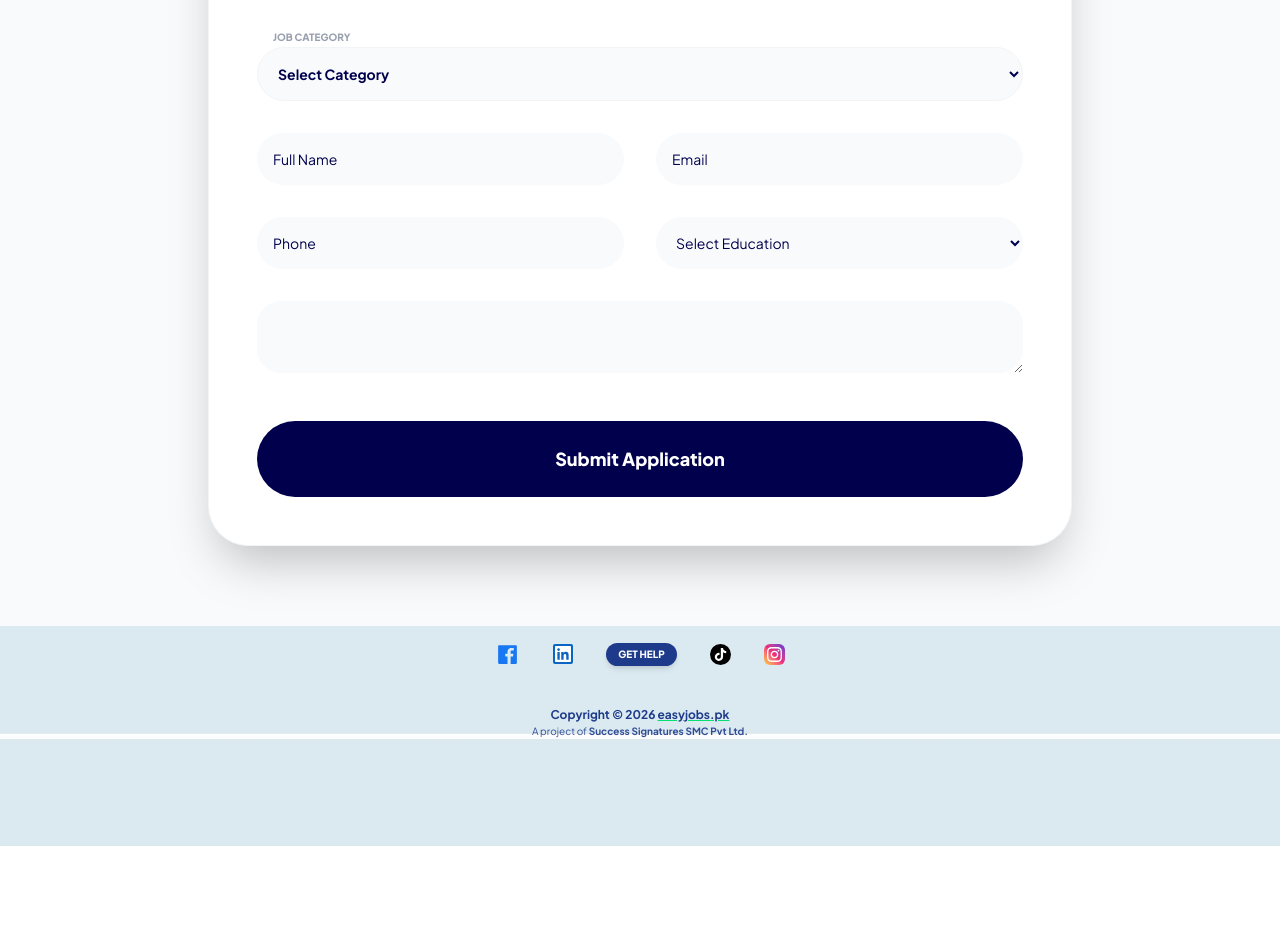
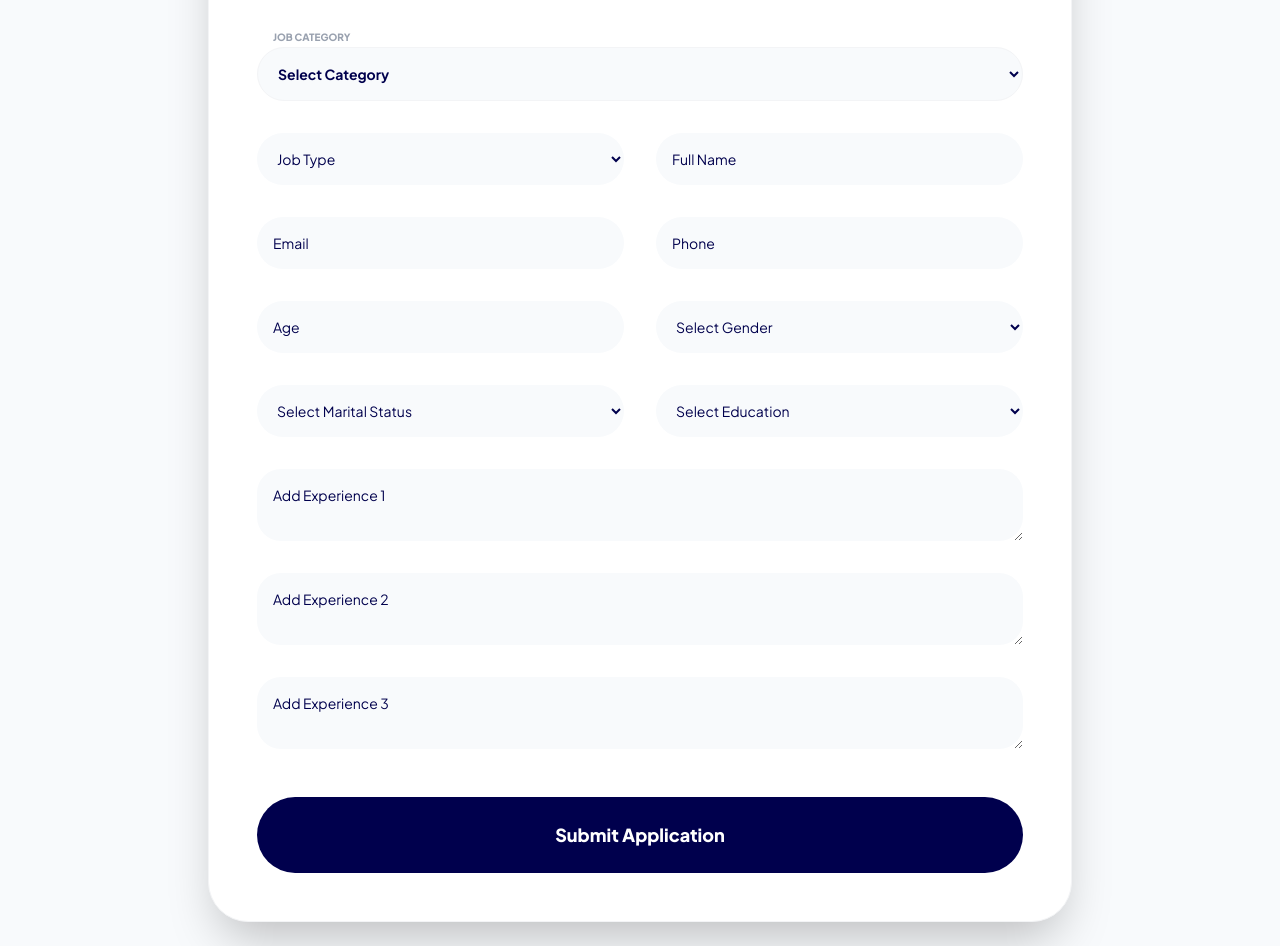
Before and after one commit to fmughalishere/client, a Next.js app: page /jobs in a window 1280 px wide. Shown: the part 640-1586 px from the top of the page. Before the commit the page ends 1486 px from the top, so only its background shows below. Built offline with nearby package versions, Linux system fonts and the light colour scheme.

Commit message:
Update UI

```diff
--- a/src/app/jobs/page.tsx
+++ b/src/app/jobs/page.tsx
@@ -14,6 +14,10 @@ const [formData, setFormData] = useState({
 fullName: "",
 email: "",
 phone: "",
+age:"",
+jobtype:"",
+maritalStatus:"",
+gender:"",
 applyingFor: "",
 category: "",
 city: "",
@@ -29,7 +33,6 @@ options: [
 "Full Time Maid",
 "Part Time Maid",
 "Live-in Maid",
-"Babysitter",
 "Nanny",
 "Child Caretaker",
 "Elderly Caretaker",
@@ -66,7 +69,34 @@ options: [
 "Helper",
 "General Helper",
 "Delivery Rider",
-"Courier Boy"
+"Courier Boy",
+"Receptionist",
+"Customer Care Taker",
+"Tractor Driver",
+"Beautition",
+"Barber",
+"Salesman",
+"Mid-Wife",
+"LHV",
+"Lab Technicain",
+"OTA",
+"Physiotherapist",
+"Nutritionist",
+"Coach",
+"Waiter",
+"Trainer",
+"Pilot",
+"Mobile Technician",
+"TV Technician",
+"Laptop Technician",
+"Motorcycle Mechanic",
+"Car Mechanic",
+"Car Painter",
+"Plumber",
+"Carpentar",
+"Phone Operator",
+"Air-Hostess",
+"Steward",
 ]
 },
 
@@ -180,6 +210,22 @@ const educationLevels = [
 "M.Phil / PhD",
 "Other"
 ];
+const maritalLevels = [
+  "Married",
+  "Single",
+  "Divorced",
+  "Widowed",
+]
+const genderLevels = [
+  "Male",
+  "Female",
+  "Other",
+]
+const jobType = [
+  "Full-Time",
+  "Part-Time",
+  "One-Day Task",
+]
 
 const categoryRef = useRef<HTMLSelectElement>(null);
 
@@ -271,7 +317,13 @@ Fill the single form below to apply </p> </div> </section>
 ))}
       </select>
     </div>
-
+<select
+      className="p-4 rounded-full text-sm bg-slate-50 text-[#00004d]"
+      onChange={(e) => setFormData({ ...formData, jobtype: e.target.value })}
+    >
+      <option>Job Type</option>
+      {jobType.map(e => <option key={e}>{e}</option>)}
+    </select>
     <input
       type="text"
       placeholder="Full Name"
@@ -292,16 +344,46 @@ Fill the single form below to apply </p> </div> </section>
       className="p-4 rounded-full text-sm bg-slate-50 text-[#00004d] placeholder:text-[#00004d]"
       onChange={(e) => setFormData({ ...formData, phone: e.target.value })}
     />
-
+    <input
+      type="age"
+      placeholder="Age"
+      className="p-4 rounded-full text-sm bg-slate-50 text-[#00004d] placeholder:text-[#00004d]"
+      onChange={(e) => setFormData({ ...formData, age: e.target.value })}
+    />
     <select
       className="p-4 rounded-full text-sm bg-slate-50 text-[#00004d]"
-      onChange={(e) => setFormData({ ...formData, education: e.target.value })}
+      onChange={(e) => setFormData({ ...formData, gender: e.target.value })}
+    >
+      <option>Select Gender</option>
+      {genderLevels.map(e => <option key={e}>{e}</option>)}
+    </select>
+    <select
+      className="p-4 rounded-full text-sm bg-slate-50 text-[#00004d]"
+      onChange={(e) => setFormData({ ...formData, gender: e.target.value })}
+    >
+      <option>Select Marital Status</option>
+      {maritalLevels.map(e => <option key={e}>{e}</option>)}
+    </select>
+    <select
+      className="p-4 rounded-full text-sm bg-slate-50 text-[#00004d]"
+      onChange={(e) => setFormData({ ...formData, maritalStatus: e.target.value })}
     >
       <option>Select Education</option>
       {educationLevels.map(e => <option key={e}>{e}</option>)}
     </select>
 
     <textarea
+    placeholder="Add Experience 1"
+      className="md:col-span-2 p-4 rounded-3xl text-sm bg-slate-50 text-[#00004d] placeholder:text-[#00004d]"
+      onChange={(e) => setFormData({ ...formData, experience: e.target.value })}
+    />
+    <textarea
+    placeholder="Add Experience 2"
+      className="md:col-span-2 p-4 rounded-3xl text-sm bg-slate-50 text-[#00004d] placeholder:text-[#00004d]"
+      onChange={(e) => setFormData({ ...formData, experience: e.target.value })}
+    />
+    <textarea
+    placeholder="Add Experience 3"
       className="md:col-span-2 p-4 rounded-3xl text-sm bg-slate-50 text-[#00004d] placeholder:text-[#00004d]"
       onChange={(e) => setFormData({ ...formData, experience: e.target.value })}
     />
```
